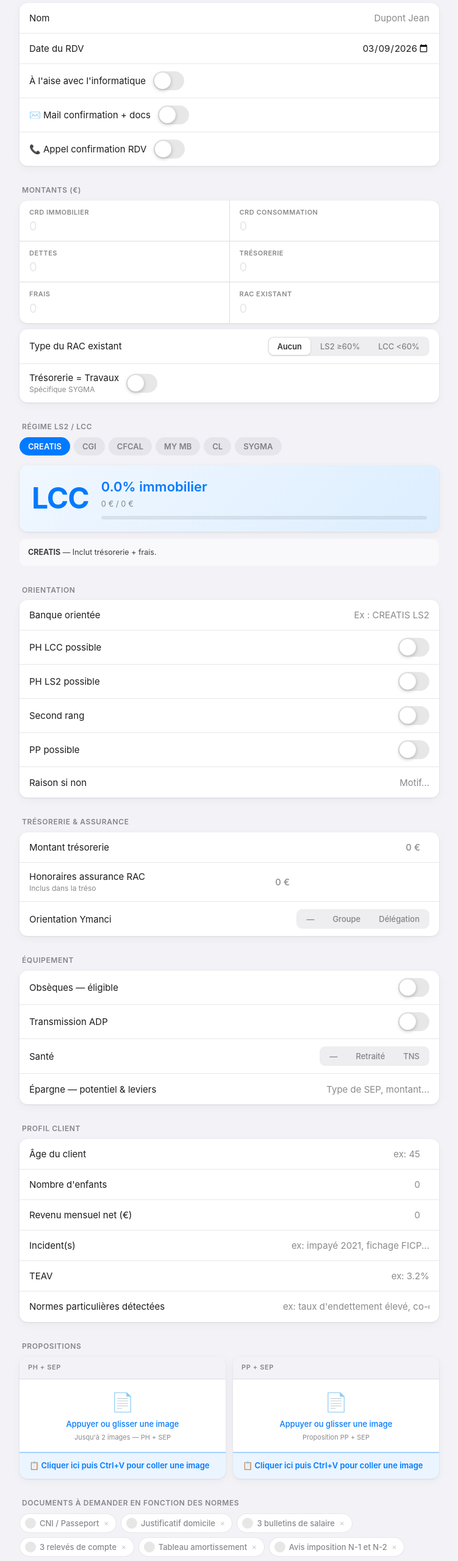
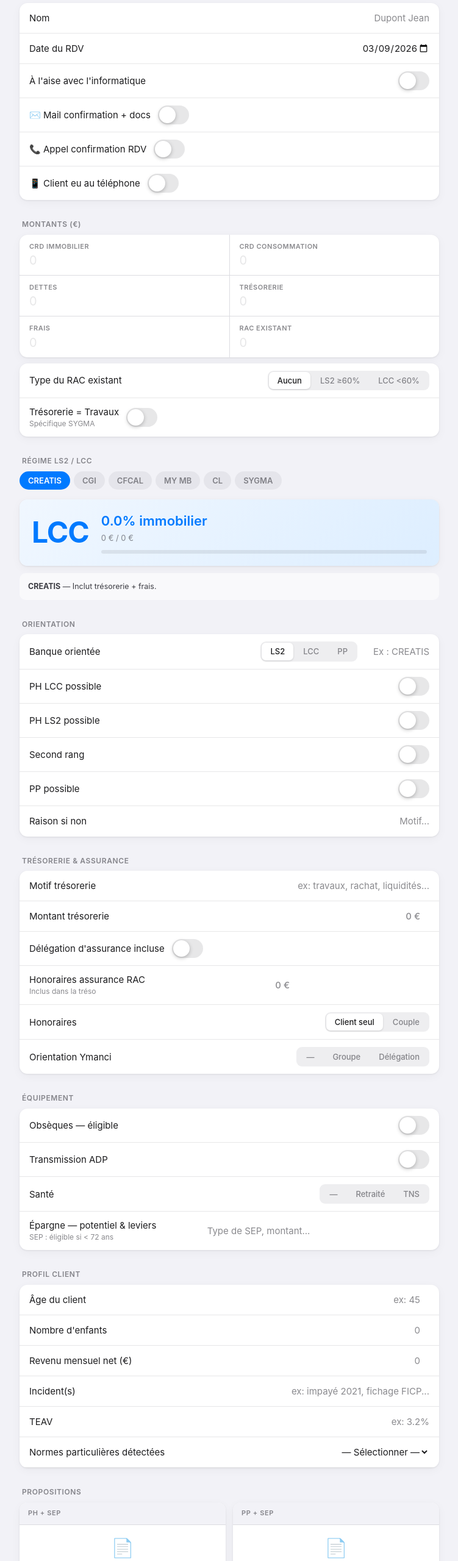
Before and after one commit to mehdigerbier-prog/prepardvbeta, a plain HTML site: page index.html in a window 1280 px wide. Shown: the part 100-2660 px from the top of the page at 61% size, without its empty margins (264-1015 px from the left). Drawn offline with nearby package versions, Linux system fonts and the light colour scheme.

Commit message:
Add files via upload

```diff
--- a/index.html
+++ b/index.html
@@ -220,6 +220,7 @@ body {
 .inline-input.mono { font-variant-numeric: tabular-nums; font-size: 15px; font-weight: 500; }
 
 input[type=date].inline-input { max-width: 160px; }
+select.inline-input { cursor: pointer; max-width: 260px; }
 
 /* ── SEGMENT CONTROL ── */
 .segment {
@@ -683,9 +684,7 @@ input[type=date].inline-input { max-width: 160px; }
         </div>
       </div>
       <div class="group-row">
-        <div>
-          <div class="group-row-label">À l'aise avec l'informatique</div>
-        </div>
+        <span class="group-row-label">À l'aise avec l'informatique</span>
         <div class="group-row-right">
           <label class="ios-toggle">
             <input type="checkbox" id="tog_info">
@@ -713,6 +712,18 @@ input[type=date].inline-input { max-width: 160px; }
         <div class="group-row-right">
           <label class="ios-toggle">
             <input type="checkbox" id="tog_sms">
+            <span class="ios-track"></span>
+            <span class="ios-thumb"></span>
+          </label>
+        </div>
+      </div>
+      <div class="group-row">
+        <div>
+          <div class="group-row-label">📱 Client eu au téléphone</div>
+        </div>
+        <div class="group-row-right">
+          <label class="ios-toggle">
+            <input type="checkbox" id="tog_tel_client">
             <span class="ios-track"></span>
             <span class="ios-thumb"></span>
           </label>
@@ -799,7 +810,14 @@ input[type=date].inline-input { max-width: 160px; }
     <div class="group">
       <div class="group-row">
         <span class="group-row-label">Banque orientée</span>
-        <input class="inline-input" type="text" id="orient_banque" placeholder="Ex : CREATIS LS2">
+        <div class="group-row-right" style="display:flex;gap:8px;align-items:center">
+          <div class="segment" id="seg_orient_type">
+            <div class="seg-opt active" onclick="setSeg('seg_orient_type',this,'LS2')">LS2</div>
+            <div class="seg-opt" onclick="setSeg('seg_orient_type',this,'LCC')">LCC</div>
+            <div class="seg-opt" onclick="setSeg('seg_orient_type',this,'PP')">PP</div>
+          </div>
+          <input class="inline-input" type="text" id="orient_banque" placeholder="Ex : CREATIS" style="width:110px">
+        </div>
       </div>
       <div class="group-row">
         <span class="group-row-label">PH LCC possible</span>
@@ -853,9 +871,25 @@ input[type=date].inline-input { max-width: 160px; }
     <div class="section-label">Trésorerie & Assurance</div>
     <div class="group">
       <div class="group-row">
+        <span class="group-row-label">Motif trésorerie</span>
+        <input class="inline-input" type="text" id="treso_motif" placeholder="ex: travaux, rachat, liquidités...">
+      </div>
+      <div class="group-row">
         <span class="group-row-label">Montant trésorerie</span>
         <div class="group-row-right">
           <input class="inline-input mono" type="number" id="treso_montant" placeholder="0 €">
+        </div>
+      </div>
+      <div class="group-row">
+        <div>
+          <div class="group-row-label">Délégation d'assurance incluse</div>
+        </div>
+        <div class="group-row-right">
+          <label class="ios-toggle">
+            <input type="checkbox" id="tog_delegation">
+            <span class="ios-track"></span>
+            <span class="ios-thumb"></span>
+          </label>
         </div>
       </div>
       <div class="group-row">
@@ -865,6 +899,15 @@ input[type=date].inline-input { max-width: 160px; }
         </div>
         <div class="group-row-right">
           <input class="inline-input mono" type="number" id="treso_hono" placeholder="0 €">
+        </div>
+      </div>
+      <div class="group-row">
+        <span class="group-row-label">Honoraires</span>
+        <div class="group-row-right">
+          <div class="segment" id="seg_honoraires">
+            <div class="seg-opt active" onclick="setSeg('seg_honoraires',this,'Client seul')">Client seul</div>
+            <div class="seg-opt" onclick="setSeg('seg_honoraires',this,'Couple')">Couple</div>
+          </div>
         </div>
       </div>
       <div class="group-row">
@@ -915,7 +958,10 @@ input[type=date].inline-input { max-width: 160px; }
         </div>
       </div>
       <div class="group-row">
-        <span class="group-row-label">Épargne — potentiel & leviers</span>
+        <div>
+          <div class="group-row-label">Épargne — potentiel & leviers</div>
+          <div class="group-row-sub">SEP : éligible si &lt; 72 ans</div>
+        </div>
         <input class="inline-input" type="text" id="epargne_notes" placeholder="Type de SEP, montant...">
       </div>
     </div>
@@ -947,7 +993,22 @@ input[type=date].inline-input { max-width: 160px; }
       </div>
       <div class="group-row">
         <span class="group-row-label">Normes particulières détectées</span>
-        <input class="inline-input" type="text" id="normes" placeholder="ex: taux d'endettement élevé, co-emprunteur...">
+        <div class="group-row-right">
+          <select class="inline-input" id="normes_select" onchange="document.getElementById('normes_autre_row').style.display=this.value==='Autre'?'flex':'none'">
+            <option value="">— Sélectionner —</option>
+            <option>Taux d'endettement élevé</option>
+            <option>Co-emprunteur requis</option>
+            <option>Reste à vivre insuffisant</option>
+            <option>Durée maximale atteinte</option>
+            <option>Fichage FICP / FCC</option>
+            <option>Aucune</option>
+            <option>Autre</option>
+          </select>
+        </div>
+      </div>
+      <div class="group-row" id="normes_autre_row" style="display:none">
+        <span class="group-row-label">Préciser</span>
+        <input class="inline-input" type="text" id="normes" placeholder="Autre norme détectée...">
       </div>
     </div>
   </div>
@@ -1042,8 +1103,8 @@ const segVals = {};
 
 const DEFAULT_DOCS = [
   'CNI / Passeport', 'Justificatif domicile', '3 bulletins de salaire',
-  '3 relevés de compte', 'Tableau amortissement', "Avis imposition N-1 et N-2",
-  'Compromis / titre propriété', 'RIB'
+  'BS décembre (dernier)', 'Avis imposition (dernier)', '3 relevés de compte',
+  'Tableau amortissement', 'Taxe foncière (TF)', 'Compromis / titre propriété', 'RIB'
 ];
 
 window.onload = () => {
@@ -1054,6 +1115,8 @@ window.onload = () => {
   segVals['seg_rac'] = 'Aucun';
   segVals['seg_assu'] = '';
   segVals['seg_sante'] = '';
+  segVals['seg_honoraires'] = 'Client seul';
+  segVals['seg_orient_type'] = 'LS2';
 };
 
 // ── TOGGLE helpers ──
@@ -1357,17 +1420,20 @@ async function doPrint() {
 
     // COL GAUCHE
     y1 = sec(x1,y1,'Profil client');
+    y1 = row(x1,y1,'Honoraires', getSeg('seg_honoraires'));
     y1 = row(x1,y1,'Age', v('age_client') ? v('age_client') + ' ans' : '');
-    y1 = row(x1,y1,'Enfants', v('nb_enfants') ? v('nb_enfants') : '');
+    y1 = row(x1,y1,'Enfants', v('nb_enfants') !== '' ? v('nb_enfants') : '');
     y1 = row(x1,y1,'Revenu net', n('revenu_client') ? ss(fmt(n('revenu_client'))) + '/mois' : '');
     y1 = row(x1,y1,'Incident(s)', v('incidents'));
     y1 = row(x1,y1,'TEAV', v('teav'));
-    y1 = row(x1,y1,'Normes detectees', v('normes'));
+    var normesVal = (function(){ var s = document.getElementById('normes_select'); var sel = s ? s.value : ''; return sel === 'Autre' ? (v('normes')||'') : sel; })();
+    y1 = row(x1,y1,'Normes detectees', normesVal);
 
     y1 = sec(x1,y1,'Contact');
     y1 = row(x1,y1,'Informatique', tog('tog_info')?'Oui':'Non');
     y1 = row(x1,y1,'Mail envoye', tog('tog_mail')?'v Oui':'x Non');
     y1 = row(x1,y1,'Appel confirmation', tog('tog_sms')?'v Oui':'x Non');
+    y1 = row(x1,y1,'Client eu au tel', tog('tog_tel_client')?'v Oui':'x Non');
 
     y1 = sec(x1,y1,'Calcul - ' + activeFin);
     y1 = row(x1,y1,'CRD Immobilier', ss(fmt(n('crd_immo'))));
@@ -1378,7 +1444,7 @@ async function doPrint() {
     y1 = row(x1,y1,'Regime', pzReg + ' - ' + pzR.toFixed(1) + '%');
 
     y1 = sec(x1,y1,'Orientation');
-    if(v('orient_banque')) y1 = row(x1,y1,'Banque', v('orient_banque'));
+    if(v('orient_banque')) y1 = row(x1,y1,'Banque', (getSeg('seg_orient_type')?getSeg('seg_orient_type')+' - ':'') + v('orient_banque'));
     y1 = row(x1,y1,'PH LCC', togLabel('tog_ph_lcc'));
     y1 = row(x1,y1,'PH LS2', togLabel('tog_ph_ls2'));
     y1 = row(x1,y1,'Second rang', togLabel('tog_second_rang'));
@@ -1387,7 +1453,9 @@ async function doPrint() {
 
     // COL DROITE
     y2 = sec(x2,y2,'Tresorerie & Assurance');
-    if(n('treso_montant')) y2 = row(x2,y2,'Montant treo', ss(fmt(n('treso_montant'))));
+    if(v('treso_motif')) y2 = row(x2,y2,'Motif', ss(v('treso_motif')));
+    if(n('treso_montant')) y2 = row(x2,y2,'Montant', ss(fmt(n('treso_montant'))));
+    y2 = row(x2,y2,'Delegation assurance', tog('tog_delegation')?'Oui':'Non');
     if(n('treso_hono')) y2 = row(x2,y2,'Hono assurance RAC', ss(fmt(n('treso_hono'))));
     if(getSeg('seg_assu')) y2 = row(x2,y2,'Ymanci', getSeg('seg_assu'));
 
```
